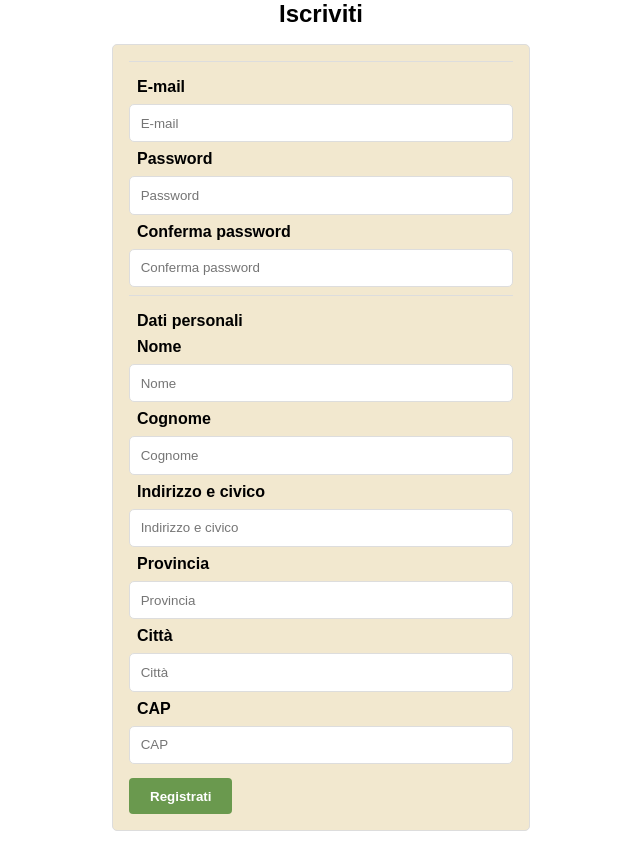
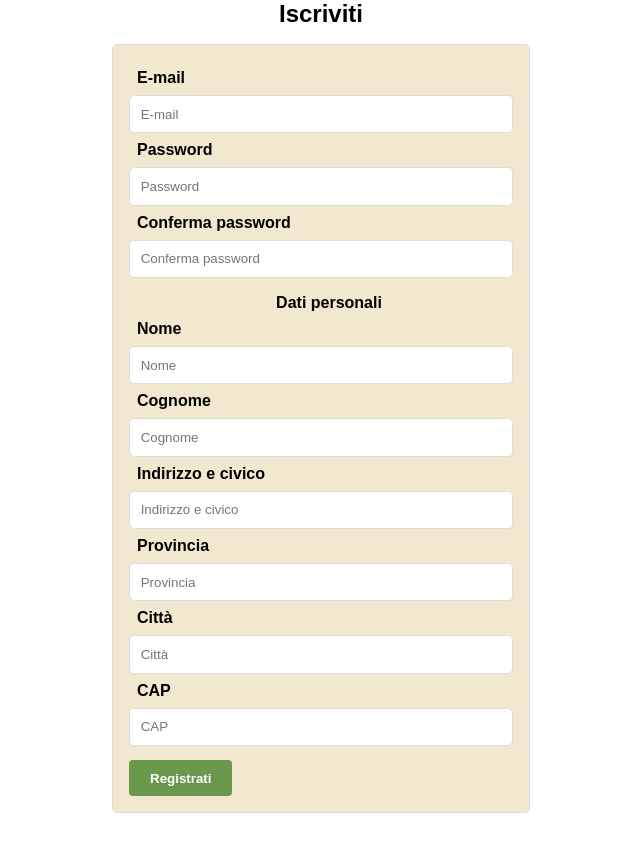
Before and after one commit to MatteoSinigaglia/MyCandies, a PHP site: page /formCliente.html in a window 1280 px wide. Shown: the whole page, without its empty margins (319-959 px from the left). After the commit the page ends 813 px from the top, so only its background shows below. Run offline with PHP 8.4, Linux system fonts and the light colour scheme.

Commit message:
Piccole modifiche

```diff
--- a/frontend/style.css
+++ b/frontend/style.css
@@ -42,10 +42,8 @@ h1 {
 }
 
 fieldset {
-    padding-top: 0.5em;
     padding-bottom: 0.5em;
     border: none;
-    border-top: 1px solid #ddd;
 }
 
 label,
@@ -57,6 +55,7 @@ legend {
 
 legend {
     float: left;
+    text-align: center;
     width: 100%;
 }
 
```
